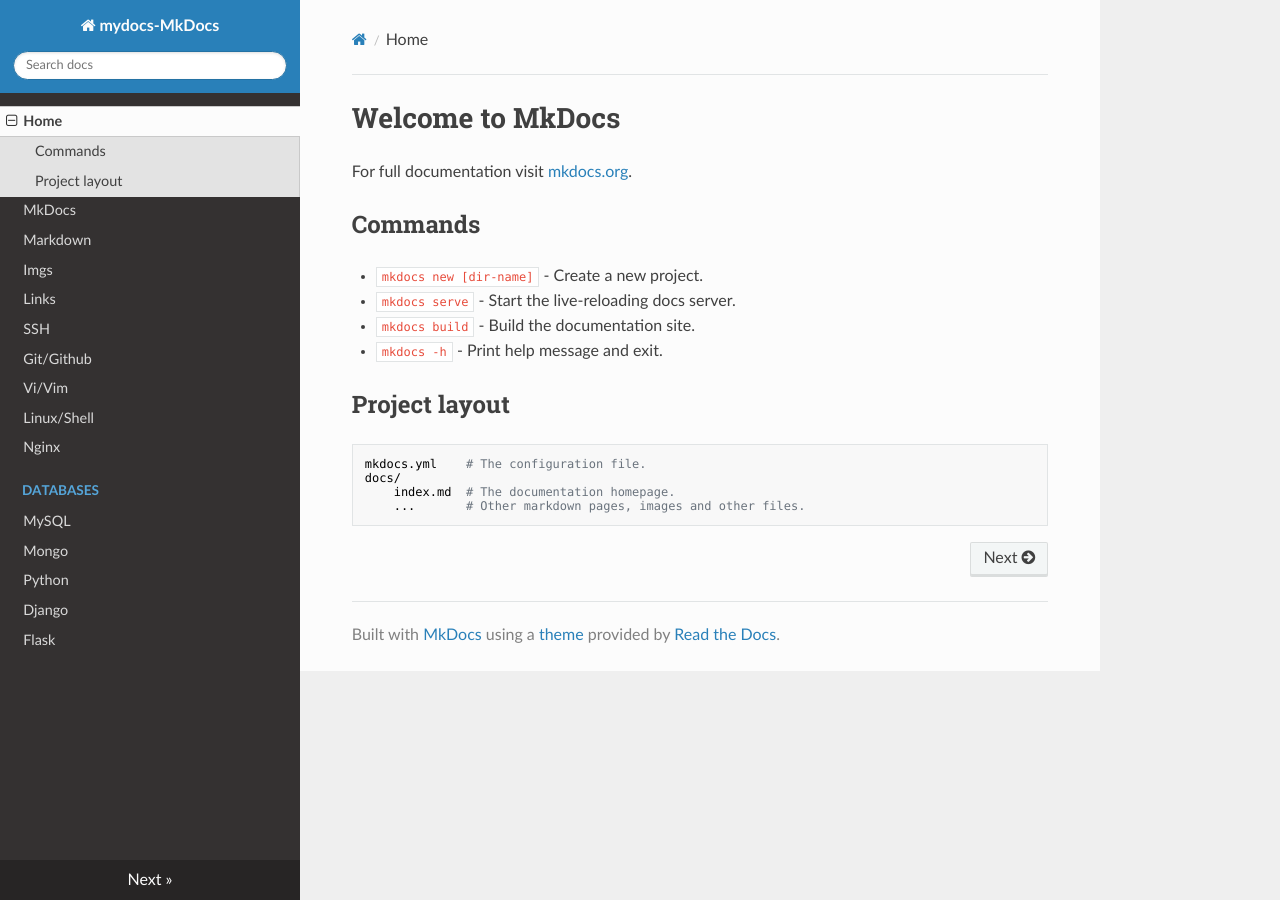
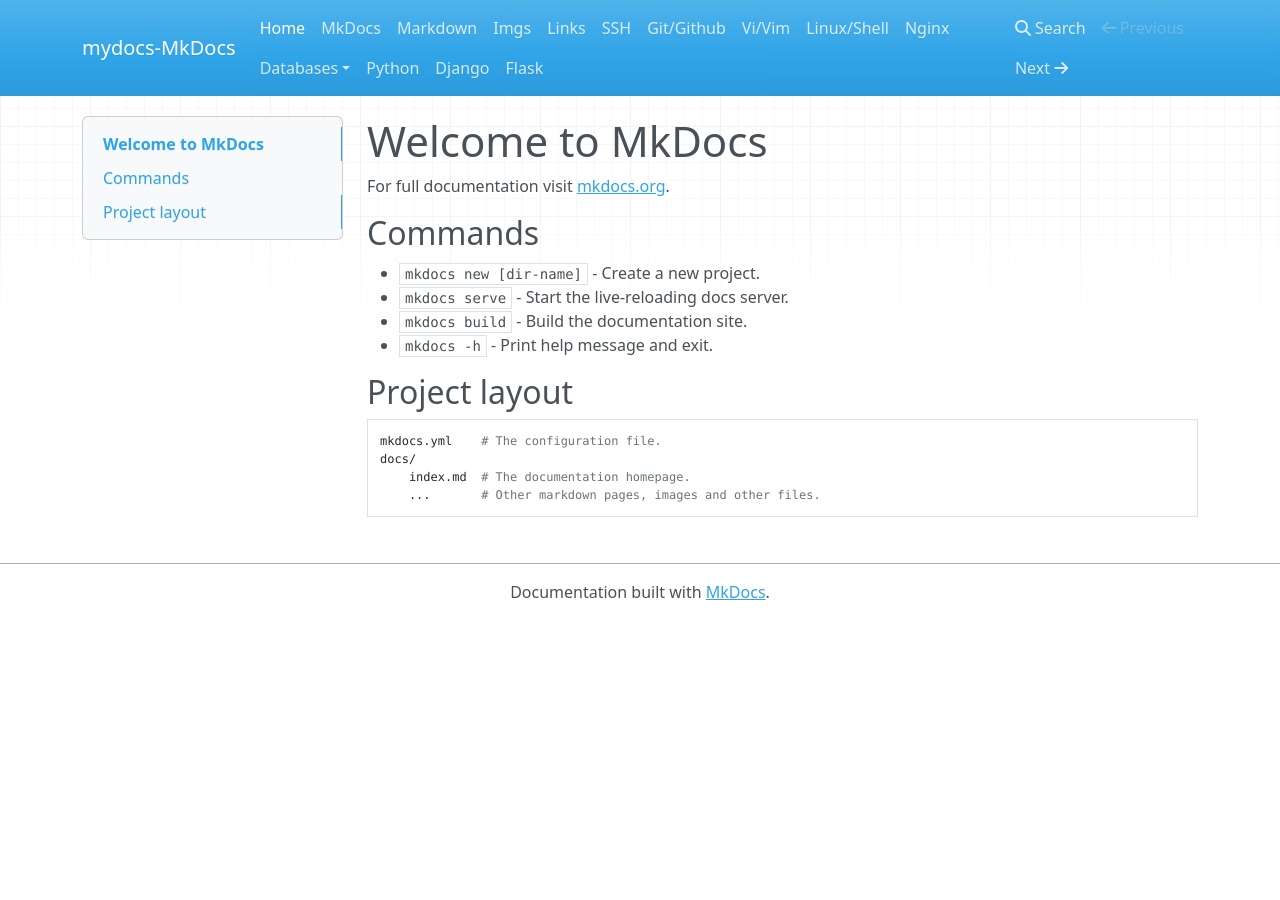
Before and after one commit to dick7/mydocs, an MkDocs documentation site: the page built from docs/index.md, in a window 1280 px wide. Built offline with MkDocs 1.6.1, drawn with Linux system fonts in a browser that asks for light colours; nearby versions of some CDN libraries; some of the changed lines change nothing that is shown.

Commit message:
change theme

```diff
--- a/mkdocs.yml
+++ b/mkdocs.yml
@@ -12,8 +12,8 @@
     - Linux/Shell: linux-shell.md
     - Nginx: nginx.md
     - Databases:
-        - MySQL: mysql.md
-        - Mongo: mongo.md
+        - MySQL: /dbs/mysql.md
+        - Mongo: /dbs/mongo.md
     - Python: python.md
     - Django: django.md
     - Flask: flask.md
@@ -23,4 +23,4 @@
 #   -
 
 # uncomment under line to use the "readthedocs" theme
-theme: readthedocs
+# theme: readthedocs
```
Also changed, not shown: docs/dbs/mongo.md (renamed from docs/mongo.md), docs/dbs/mysql.md (renamed from docs/mysql.md).
